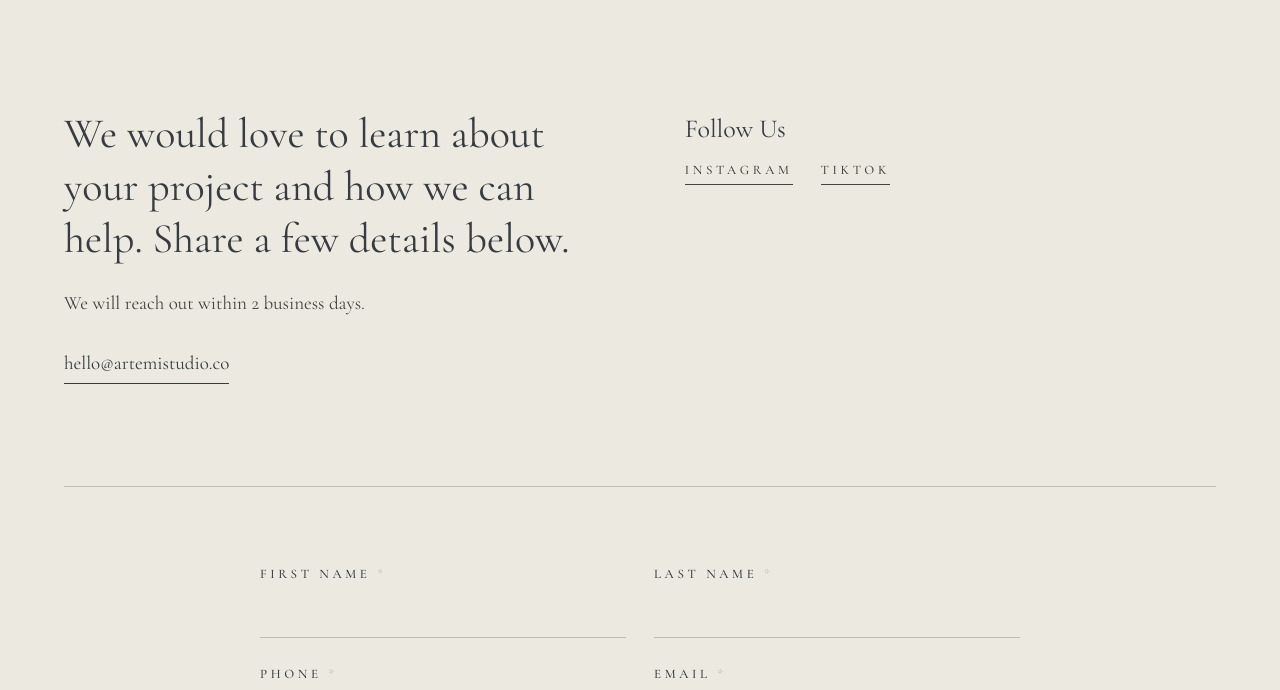
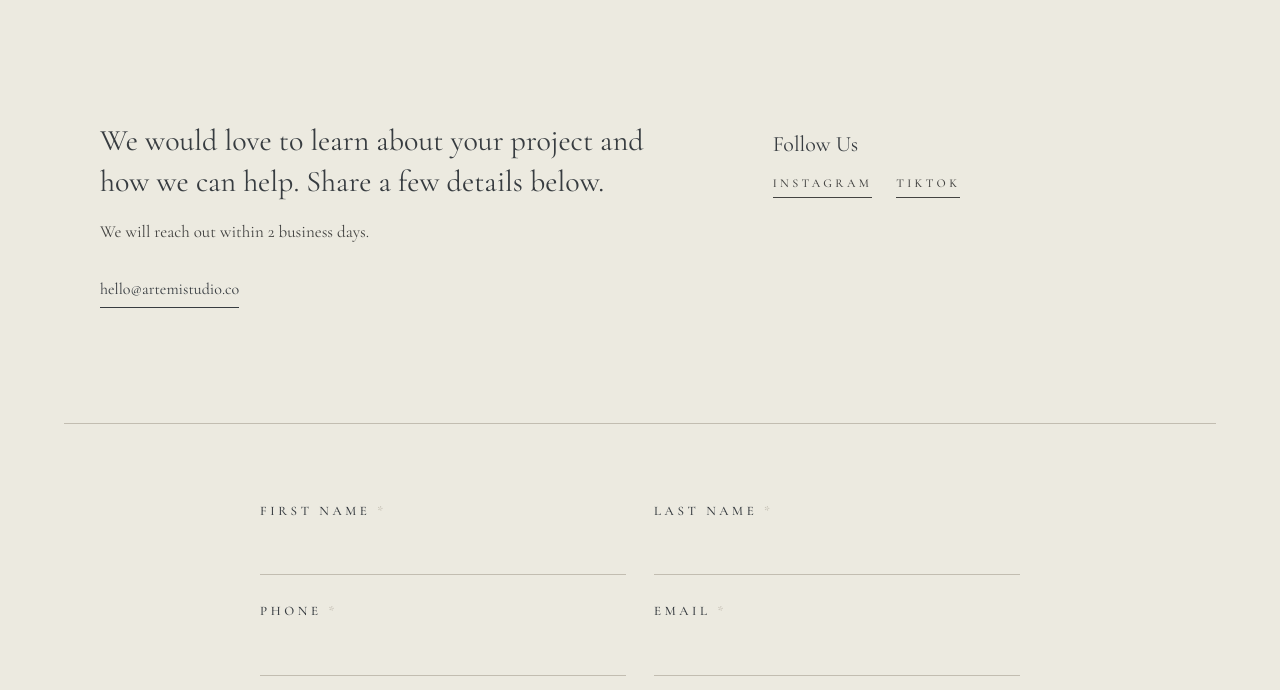
Before and after one commit to aimee-blanchard/artemis-collective, a plain HTML site: page inquire.html in a window 1280 px wide. Shown: the part 104-794 px from the top of the page. Drawn offline with nearby package versions, Linux system fonts and the light colour scheme.

Commit message:
Smaller two-column intro like the reference; bust stylesheet cache
Co-Authored-By: Claude Opus 5.5 <noreply@anthropic.com>

```diff
--- a/inquire.html
+++ b/inquire.html
@@ -11,7 +11,7 @@
 <link rel="preconnect" href="https://fonts.googleapis.com">
 <link rel="preconnect" href="https://fonts.gstatic.com" crossorigin>
 <link rel="stylesheet" href="https://fonts.googleapis.com/css2?family=Cormorant+Garamond:ital,wght@0,400;0,500;1,400&display=swap">
-<link rel="stylesheet" href="style.css">
+<link rel="stylesheet" href="style.css?v=3">
 </head>
 <body>
 
--- a/style.css
+++ b/style.css
@@ -73,12 +73,13 @@ main { padding: 0 var(--gutter); }
 .btn:hover { background: var(--soot); color: var(--ivory); }
 
 /* ---------- two-column blocks (services intro, inquiry intro) ---------- */
-.split { display: grid; grid-template-columns: 1fr 1fr; gap: clamp(40px, 7vw, 110px); max-width: 1180px; margin: clamp(48px, 8vw, 110px) auto; align-items: start; }
-.lede h1, .lede .big { font-weight: 400; font-size: clamp(30px, 3.6vw, 42px); line-height: 1.25; margin: 0 0 22px; color: var(--soot); }
-.lede p { margin: 0 0 30px; max-width: 46ch; }
+.split { display: grid; grid-template-columns: 1.4fr 1fr; gap: clamp(40px, 8vw, 140px); max-width: 1080px; margin: clamp(56px, 9vw, 120px) auto; align-items: start; }
+.lede h1, .lede .big { font-weight: 400; font-size: clamp(24px, 2.4vw, 30px); line-height: 1.35; margin: 0 0 16px; color: var(--soot); max-width: 24em; }
+.lede p { margin: 0 0 28px; max-width: 46ch; font-size: 17px; }
+.lede .link { font-size: 16px; }
 .link { display: inline-block; padding-bottom: 4px; border-bottom: 1px solid var(--soot); color: var(--soot); }
-.aside h2 { font-weight: 400; font-size: 26px; margin: 0 0 10px; color: var(--soot); }
-.aside .row { display: flex; gap: 28px; flex-wrap: wrap; }
+.aside h2 { font-weight: 400; font-size: 22px; margin: 6px 0 12px; color: var(--soot); }
+.aside .row { display: flex; gap: 24px; flex-wrap: wrap; font-size: 12px; }
 .aside .row a { border-bottom: 1px solid var(--charcoal); padding-bottom: 3px; }
 .divider { max-width: 1180px; margin: 0 auto; border: 0; border-top: 1px solid var(--pewter); }
 
```
Also changed, not shown: index.html (+1 -1 lines), services.html (+1 -1 lines).
